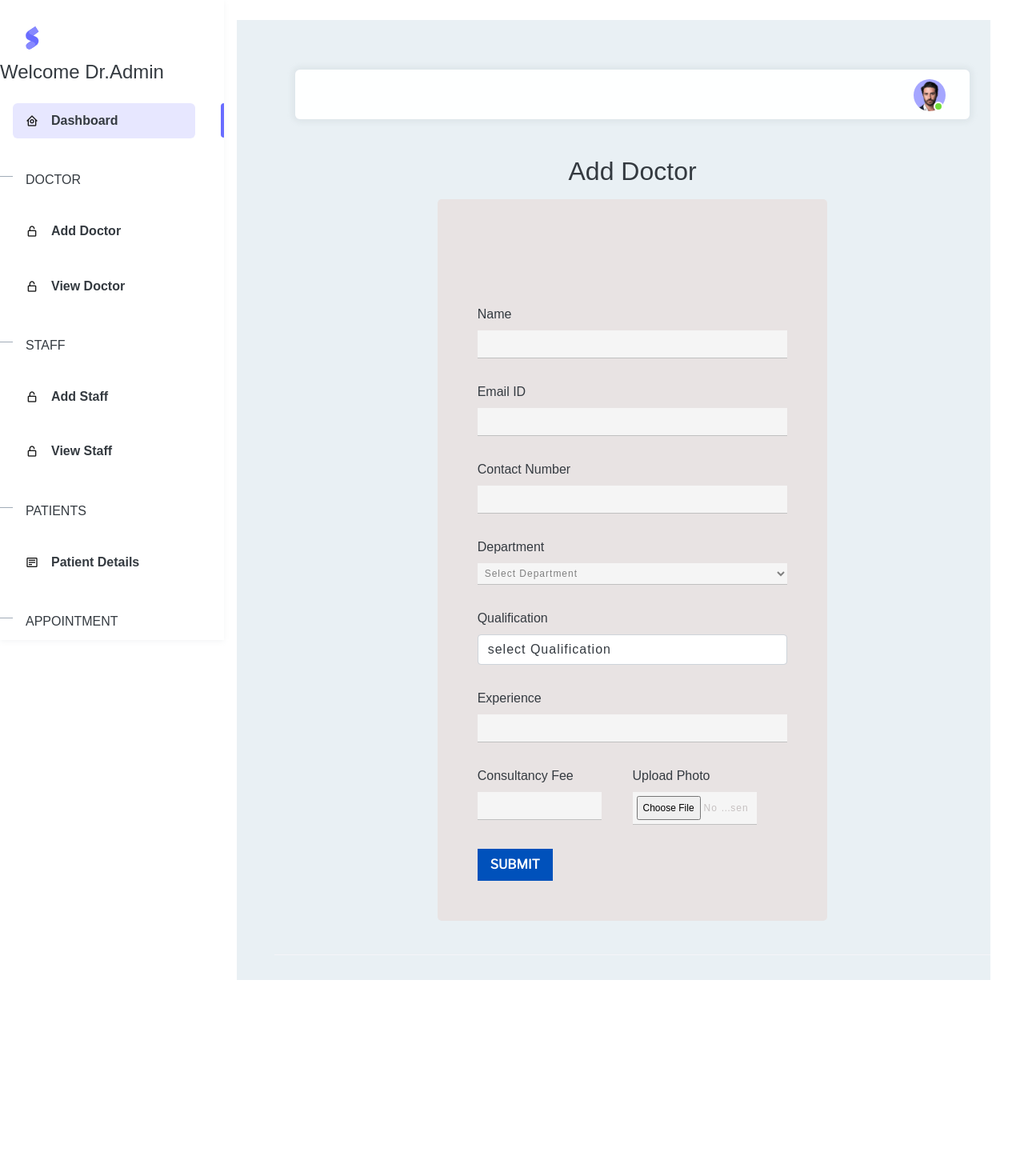
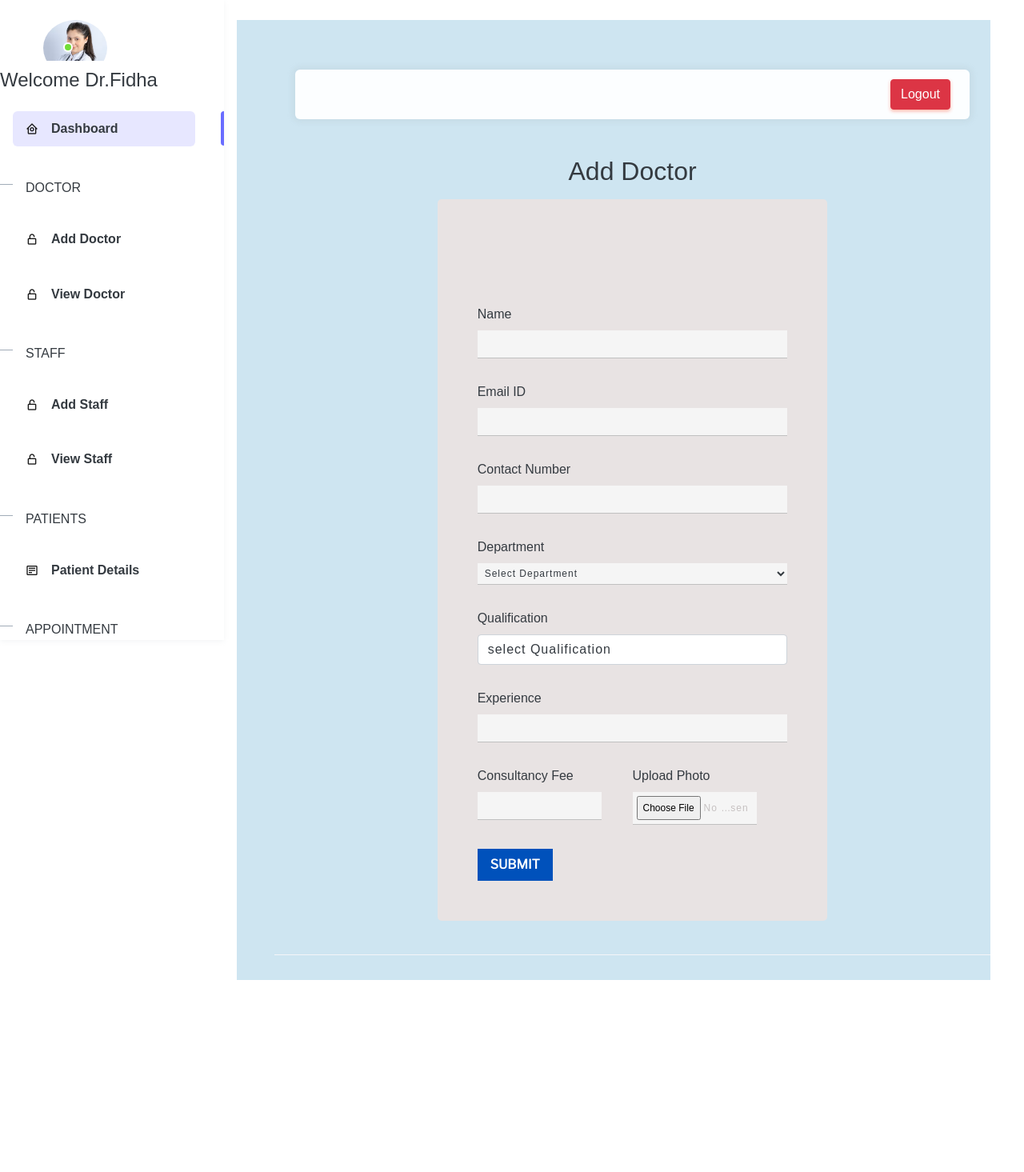
Before and after one commit to suvarnamurali/hms_fnl, a Django app: template hms_admin/templates/hms_admin/add_doctor.html in a window 1280 px wide. Shown: the top 1465 px of the page at 80% size. Run offline with Django 4.2, Linux system fonts and the light colour scheme; the template is opened without the code that fills it, so the values that code supplies are empty; some libraries are stand-ins or nearby versions.

Commit message:
admin completed

```diff
--- a/doctor/templates/doctor/doctor_master.html
+++ b/doctor/templates/doctor/doctor_master.html
@@ -105,7 +105,7 @@
                             <a class="nav-link dropdown-toggle d-flex align-items-center" href="#"
                                 id="navbarDropdownMenuLink" role="button" data-mdb-toggle="dropdown"
                                 aria-expanded="false">
-                                <img src="https://mdbcdn.b-cdn.net/img/Photos/Avatars/img (31).webp"
+                                <img src="{{ doctor.pic.url }}"
                                     class="rounded-circle" height="50" alt="Avatar" />
                             </a>
                             <ul class="dropdown-menu" aria-labelledby="navbarDropdownMenuLink">
--- a/hms_admin/templates/hms_admin/add_doctor.html
+++ b/hms_admin/templates/hms_admin/add_doctor.html
@@ -12,7 +12,7 @@
 <link rel="stylesheet" href=" {% static 'assets/css/add_doctor.css' %}">
 
 <style>
-    option{
+    option {
         color: black;
     }
 </style>
@@ -37,7 +37,7 @@
                             <div style="width:100%;">
 
                                 <label class="text-dark">Name</label>
-                                <input name="doctor_name" required autofocus type="text" id="d_name">
+                                <input name="doctor_name" class="text-dark" required autofocus type="text" id="d_name">
                                 <span id="checkname" style="font-size: small"></span>
                             </div>
 
@@ -45,7 +45,7 @@
 
 
                                 <label class="text-dark">Email ID</label>
-                                <input name="doctor_email" required type="email" id="d_email">
+                                <input name="doctor_email" class="text-dark" required type="email" id="d_email">
                                 <span id="demail" style="font-size: small"></span>
                             </div>
 
@@ -53,14 +53,14 @@
 
                             <div style="width:100%;">
                                 <label class="text-dark">Contact Number</label>
-                                <input name="doctor_number" required type="number" id="d_number">
+                                <input name="doctor_number" class="text-dark" required type="number" id="d_number">
                                 <span id="checkno" style="font-size: small"></span>
                             </div>
 
                             <div style="width:100%;">
                                 <label class="text-dark">Department</label>
-                                <select id="select" name="doctor_dept" required>
-                                    <option  selected disabled>Select Department</option>
+                                <select id="select" name="doctor_dept" class="text-dark" required>
+                                    <option selected disabled>Select Department</option>
 
                                     {% for dept in departments %}
                                     <option value="{{ dept.id }}">{{ dept.department }}</option>
@@ -79,7 +79,7 @@
                             </div>
                             <div style="width:100%;">
                                 <label class="text-dark">Experience</label>
-                                <input name="experience" required type="number">
+                                <input name="experience" class="text-dark" required type="number">
                             </div>
                             <div style="width:40%;">
                                 <label class="text-dark">Consultancy Fee</label>
@@ -101,43 +101,51 @@
                             var demail = document.getElementById('d_email')
                             var number = document.getElementById('d_number')
 
-                        dname.onkeyup = function(){
-                            var alphabets = /[a-z A-Z]/g;
-                            if(dname.value.match(alphabets)){
-                                document.getElementById('checkname').innerHTML='available'
-                                document.getElementById('checkname').style.color = 'green'
+                            dname.onkeyup = function () {
+                                var alphabets = /^[a-z A-Z]{2,}$/;
+                                if (dname.value.match(alphabets) == null) {
+                                    document.getElementById('checkname').innerHTML = 'name must contain characters only'
+                                    document.getElementById('checkname').style.color = 'red'
+                                    dname.style.border = 'solid red'
                                 }
-                            else{
-                                document.getElementById('checkname').innerHTML='please enter your name'
-                                document.getElementById('checkname').style.color = 'red'
+                                else {
+                                    document.getElementById('checkname').innerHTML = ''
+                                    dname.style.border = 'solid green'
+
                                 }
                             }
-                        demail.onkeyup = function(){
+                            demail.onkeyup = function () {
 
                                 var email = /^(([^<>()[\]\\.,;:\s@"]+(\.[^<>()[\]\\.,;:\s@"]+)*)|(".+"))@((\[[0-9]{1,3}\.[0-9]{1,3}\.[0-9]{1,3}\.[0-9]{1,3}\])|(([a-zA-Z\-0-9]+\.)+[a-zA-Z]{2,}))/g;
-                            if(demail.value.match(email)){
+                                if (demail.value.match(email)) {
 
-                                document.getElementById('demail').innerHTML='your email is valid'
+
                                     document.getElementById('demail').style.color = 'green'
+                                    demail.style.border = 'solid green'
                                 }
-                            else{
+                                else {
 
-                                document.getElementById('demail').innerHTML='please enter a valid email'
+                                    document.getElementById('demail').innerHTML = 'please enter a valid email'
                                     document.getElementById('demail').style.color = 'red'
+                                    demail.style.border = 'solid red'
                                 }
 
                             }
                             number.onkeyup = function(){
-                            var contact = /^\d{10}/g;
-                            if(number.value.match(contact)){
-                                document.getElementById('checkno').innerHTML='available'
-                                document.getElementById('checkno').style.color = 'green'
+                                var contact = /^[6-9][0-9]{9}$/;
+                                console.log(number.value.match(contact))
+                                if(number.value.match(contact) == null){
+                                    document.getElementById('checkno').innerHTML='Invalid number'
+                                    document.getElementById('checkno').style.color = 'red'
+                                    number.style.border = 'solid red'
                                 }
                                 else{
-                                document.getElementById('checkno').innerHTML='please enter number'
-                                document.getElementById('checkno').style.color = 'red'
+                                    document.getElementById('checkno').innerHTML='valid number'
+                                    document.getElementById('checkno').style.color = 'green'
+                                    number.style.border = 'solid green'
                                 }
                             }
+
 
 
                         </script>
--- a/hms_admin/templates/hms_admin/admin_master.html
+++ b/hms_admin/templates/hms_admin/admin_master.html
@@ -56,7 +56,7 @@
       margin-top: 20px;
     }
     .layout-wrapper{
-      background-color: rgb(233, 240, 244);
+      background-color: rgb(206, 229, 241);
       width: 100%;
       height: 1200px;
       margin-left: 15px;
@@ -81,8 +81,8 @@
       <!-- Menu -->
       <aside id="layout-menu" class="layout-menu menu-vertical menu bg-menu-theme">
         <div class="app-brand demo">
-          <a href="index.html" class="app-brand-link">
-            <span class="app-brand-logo demo">
+          <a href="" class="app-brand-link">
+            <span class="app-brand-logo demo" style="margin-bottom: 10px;">
               <svg width="25" viewBox="0 0 25 42" version="1.1" xmlns="http://www.w3.org/2000/svg"
                 xmlns:xlink="http://www.w3.org/1999/xlink">
                 <defs>
@@ -99,7 +99,7 @@
                     d="M20.6,7.13333333 L25.6,13.8 C26.2627417,14.6836556 26.0836556,15.9372583 25.2,16.6 C24.8538077,16.8596443 24.4327404,17 24,17 L14,17 C12.8954305,17 12,16.1045695 12,15 C12,14.5672596 12.1403557,14.1461923 12.4,13.8 L17.4,7.13333333 C18.0627417,6.24967773 19.3163444,6.07059163 20.2,6.73333333 C20.3516113,6.84704183 20.4862915,6.981722 20.6,7.13333333 Z"
                     id="path-5"></path>
                 </defs>
-                <g id="g-app-brand" stroke="none" stroke-width="1" fill="none" fill-rule="evenodd">
+                <!-- <g id="g-app-brand" stroke="none" stroke-width="1" fill="none" fill-rule="evenodd">
                   <g id="Brand-Logo" transform="translate(-27.000000, -15.000000)">
                     <g id="Icon" transform="translate(27.000000, 15.000000)">
                       <g id="Mask" transform="translate(0.000000, 8.000000)">
@@ -116,16 +116,22 @@
                           <use fill-opacity="0.2" fill="#FFFFFF" xlink:href="#path-4"></use>
                         </g>
                       </g>
-                      <!-- <g id="Triangle"
+                      <g id="Triangle"
                         transform="translate(19.000000, 11.000000) rotate(-300.000000) translate(-19.000000, -11.000000) ">
                         <use fill="#696cff" xlink:href="#path-5"></use>
                         <use fill-opacity="0.2" fill="#FFFFFF" xlink:href="#path-5"></use>
-                      </g> -->
+                      </g>
                     </g>
                   </g>
-                </g>
+                </g> -->
+
               </svg>
             </span>
+
+            <div class="avatar avatar-online">
+              <img src="{% static 'assets/img/avatars/adminimg.png' %}" alt
+                class="h-auto rounded-circle" style="height: 60px; width: 80px;"/>
+            </div>
           </a>
 
           <a href="javascript:void(0);" class="layout-menu-toggle menu-link text-large ms-auto d-block d-xl-none">
@@ -134,7 +140,7 @@
         </div>
 
 
-        <h4 class="text-dark"> Welcome Dr.Admin</h4>
+        <h4 class="text-dark" style="margin-top: 10px;">Welcome Dr.Fidha</h4>
 
 
         <div class="menu-inner-shadow"></div>
@@ -214,9 +220,6 @@
             </a>
           </li>
 
-          <li class="menu-header small text-uppercase">
-            <a href="{% url 'common:index' %}" class="menu-header-text text-dark text-decoration-none">Logout</a>
-          </li>
 
         </ul>
 
@@ -237,53 +240,11 @@
             </a>
           </div>
 
-          <div class="navbar-nav-right d-flex align-items-center" id="navbar-collapse">
+          <div class="navbar-nav-right d-flex align-items-center justify-content-end" id="navbar-collapse">
 
 
-            <ul class="navbar-nav flex-row align-items-center ms-auto">
-              <li class="nav-item navbar-dropdown dropdown-user dropdown">
-                <a class="nav-link dropdown-toggle hide-arrow" href="javascript:void(0);" data-bs-toggle="dropdown">
-                  <div class="avatar avatar-online">
-                    <img src="{% static 'assets/img/avatars/1.png' %}" alt class="w-px-40 h-auto rounded-circle" />
-                  </div>
-                </a>
-                <ul class="dropdown-menu dropdown-menu-end">
-                  <li>
-                    <a class="dropdown-item" href="#">
-                      <div class="d-flex">
-                        <div class="flex-shrink-0 me-3">
-                          <div class="avatar avatar-online">
-                            <img src="{% static 'assets/img/avatars/1.png' %}" alt
-                              class="w-px-40 h-auto rounded-circle" />
-                          </div>
-                        </div>
-                        <div class="flex-grow-1">
-                          <span class="fw-semibold d-block">John Doe</span>
-                          <small class="text-muted">Admin</small>
-                        </div>
-                      </div>
-                    </a>
-                  </li>
-                  <li>
-                    <div class="dropdown-divider"></div>
-                  </li>
-                  <li>
-                    <a class="dropdown-item" href="{% url 'hms_admin:chg_pwd' %}">
-                      <i class="bx bx-cog me-2"></i>
-                      <span class="align-middle">Change Password</span>
-                    </a>
-                  </li>
-
-                  <li>
-                    <a class="dropdown-item" href="{% url 'common:index' %}">
-                      <i class="bx bx-power-off me-2"></i>
-                      <span class="align-middle">Log Out</span>
-                    </a>
-                  </li>
-                </ul>
-              </li>
-              <!--/ User -->
-            </ul>
+            <!-- navbar  -->
+            <a href="" class="btn btn-danger"  >Logout</a>
 
 
           </div>
--- a/hms_admin/templates/hms_admin/view_patient.html
+++ b/hms_admin/templates/hms_admin/view_patient.html
@@ -34,7 +34,7 @@
 
                                 <tr>
 
-                                    <td rowspan="3">{{patient.id}}<br><br> </td>
+                                    <td rowspan="3">{{forloop.counter}}<br><br> </td>
                                     <td rowspan="3"> {{patient.patient_name}} <br><br></td>
                                     <td rowspan="3"> Date : dd/mm/yyyy <br>  Time : <br> </td>
                                     <td rowspan="3"> {{patient.address}} <br> Address 2 <br> Address 3 </td>
```
Also changed, not shown: hms_admin/templates/hms_admin/add_staff.html (+21 -17 lines), hms_admin/templates/hms_admin/admin_home.html (+3 -17 lines), hms_admin/templates/hms_admin/doctors_list.html (+4 -4 lines), hms_admin/views.py (+21 -4 lines), hms_admin/static/assets/img/avatars/adminimg.png (added). Lines whose indentation alone changed are shown as unchanged.
